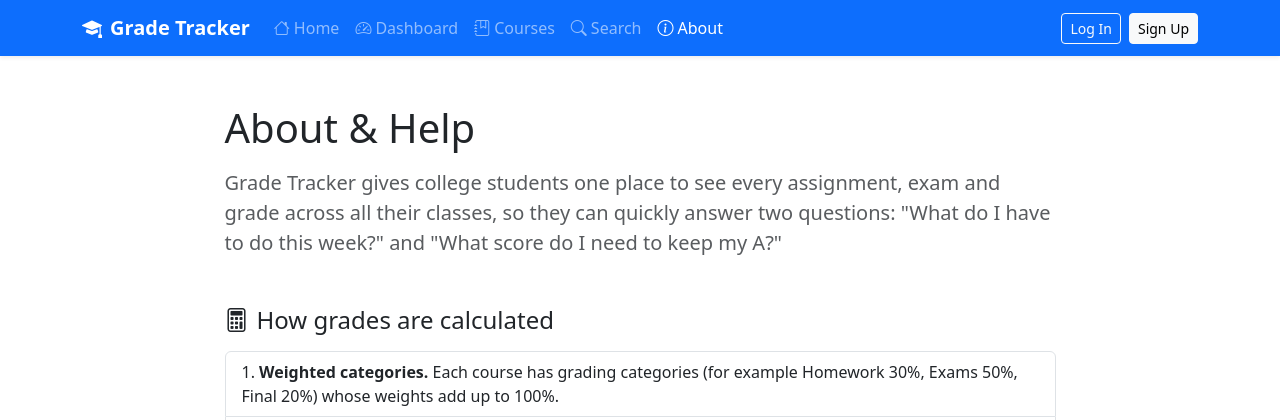
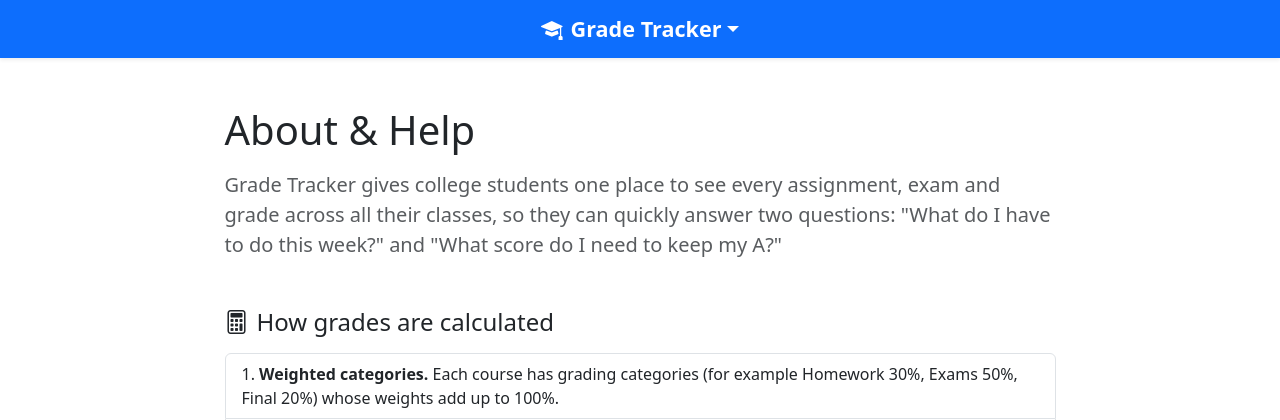
Before and after one commit to adnanmaksic/cs408-final-project, a Node server app: page /about in a window 1280 px wide. Shown: the top 420 px of the page. Run offline with Node 20, Linux system fonts and the light colour scheme.

Commit message:
Center the navbar brand and turn it into a dropdown menu of all pages

```diff
--- a/public/css/custom.css
+++ b/public/css/custom.css
@@ -1,3 +1,15 @@
+.brand-toggle {
+  background: none;
+  border: 0;
+  font-size: 1.35rem;
+}
+
+.brand-toggle:focus-visible {
+  outline: 2px solid #fff;
+  outline-offset: 4px;
+  border-radius: 0.25rem;
+}
+
 .hero {
   background: linear-gradient(135deg, #0d6efd 0%, #6610f2 100%);
 }
--- a/views/layout.pug
+++ b/views/layout.pug
@@ -11,24 +11,30 @@ html(lang="en")
   body.d-flex.flex-column.min-vh-100
     a.visually-hidden-focusable.position-absolute.p-2.bg-white(href="#main") Skip to content
 
-    nav.navbar.navbar-expand-lg.navbar-dark.bg-primary.shadow-sm
-      .container
-        a.navbar-brand.fw-bold(href="/")
-          i.bi.bi-mortarboard-fill.me-2(aria-hidden="true")
-          | #{appName}
-        button.navbar-toggler(type="button" data-bs-toggle="collapse" data-bs-target="#mainNav" aria-controls="mainNav" aria-expanded="false" aria-label="Toggle navigation")
-          span.navbar-toggler-icon
-        #mainNav.collapse.navbar-collapse
-          ul.navbar-nav.me-auto.mb-2.mb-lg-0
+    //- Centered brand; clicking it opens a dropdown with every page.
+    nav.navbar.navbar-dark.bg-primary.shadow-sm
+      .container.justify-content-center
+        .dropdown-center
+          button.navbar-brand.brand-toggle.fw-bold.dropdown-toggle.me-0(type="button" data-bs-toggle="dropdown" aria-expanded="false")
+            i.bi.bi-mortarboard-fill.me-2(aria-hidden="true")
+            | #{appName}
+          ul.dropdown-menu.shadow
             each page in pages.filter((p) => p.nav)
               - const isActive = currentPath === page.path
-              li.nav-item
-                a.nav-link(href=page.path class={ active: isActive } aria-current=(isActive ? 'page' : undefined))
-                  i.bi.me-1(class=`bi-${page.icon}` aria-hidden="true")
+              li
+                a.dropdown-item(href=page.path class={ active: isActive } aria-current=(isActive ? 'page' : undefined))
+                  i.bi.me-2(class=`bi-${page.icon}` aria-hidden="true")
                   | #{page.title}
-          .d-flex.gap-2.pb-2.pb-lg-0
-            a.btn.btn-outline-light.btn-sm(href="/login") Log In
-            a.btn.btn-light.btn-sm(href="/register") Sign Up
+            li
+              hr.dropdown-divider
+            li
+              a.dropdown-item(href="/login" class={ active: currentPath === '/login' })
+                i.bi.bi-box-arrow-in-right.me-2(aria-hidden="true")
+                | Log In
+            li
+              a.dropdown-item(href="/register" class={ active: currentPath === '/register' })
+                i.bi.bi-person-plus.me-2(aria-hidden="true")
+                | Sign Up
 
     main#main.flex-grow-1
       block content
```
